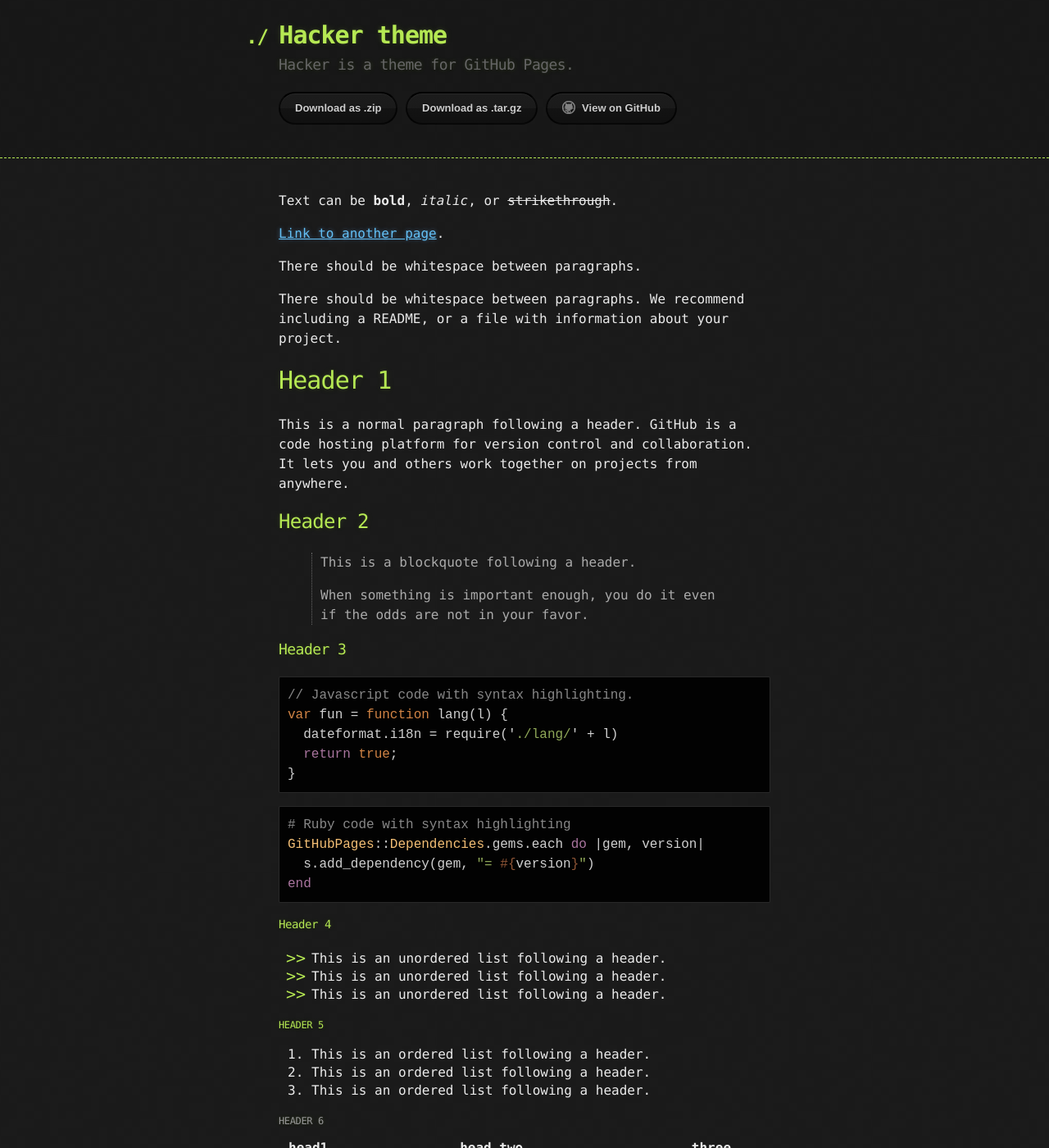
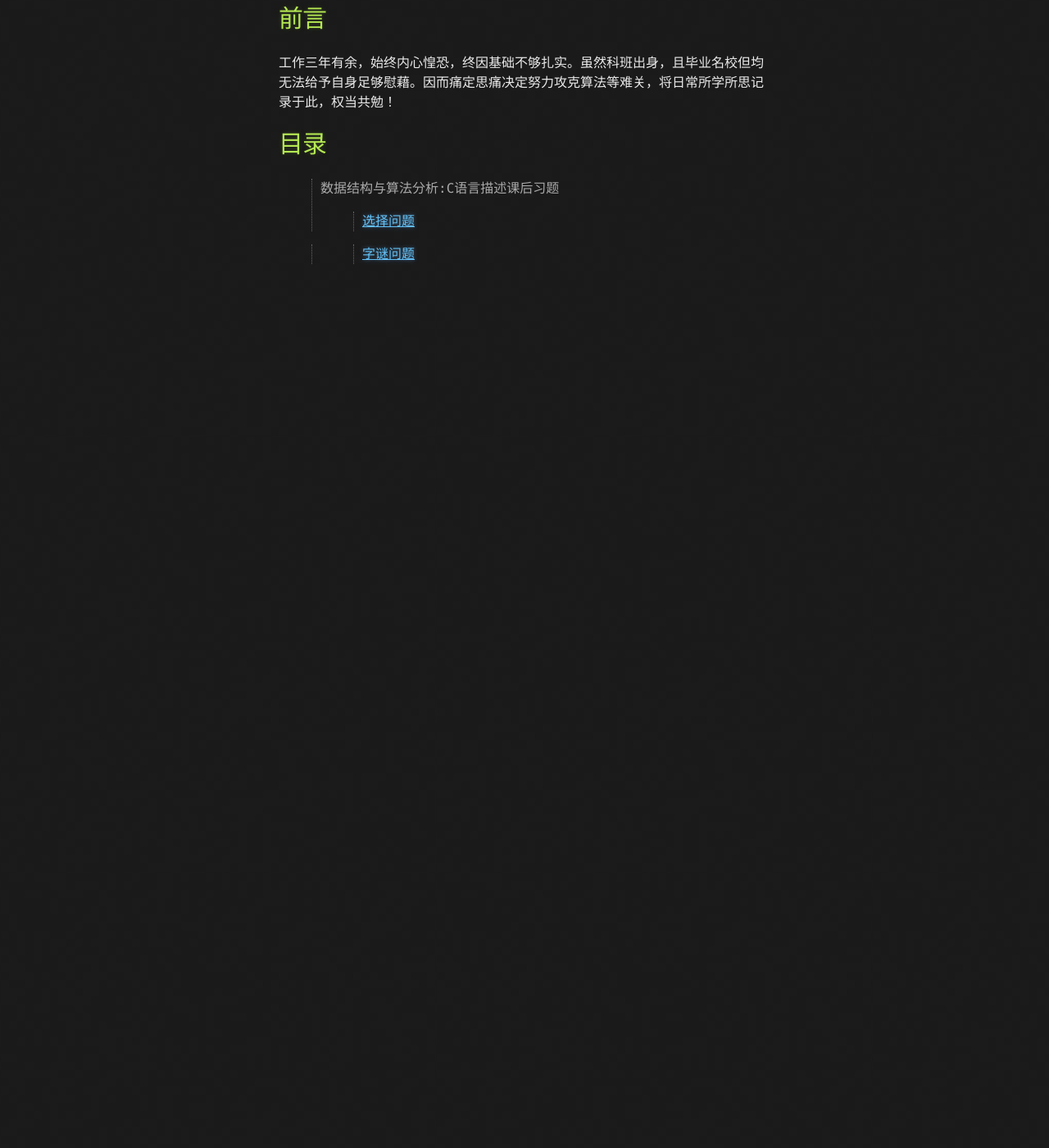
Before and after one commit to godly4/godly4.github.io, a Jekyll site: the page built from index.md, in a window 1280 px wide and 1400 px high. Shown: the whole window at 82% size. Built offline with Jekyll 4.4.1, drawn with Linux system fonts in a browser that asks for light colours; our own code applies the rules of GitHub Pages for plain Markdown files; some of the changed text lies outside the part shown.

Commit message:
add 前两个习题

````diff
--- a/_config.yml
+++ b/_config.yml
@@ -1,5 +1,5 @@
-title: Hacker theme
-description: Hacker is a theme for GitHub Pages.
+title: 学习日记
+description: 永不言弃
 show_downloads: true
 google_analytics:
 theme: jekyll-theme-hacker
--- a/_layouts/default.html
+++ b/_layouts/default.html
@@ -11,6 +11,7 @@
 
   <body>
 
+    <!--
     <header>
       <div class="container">
         <h1>{{ site.title | default: site.github.repository_name }}</h1>
@@ -25,6 +26,7 @@
         </section>
       </div>
     </header>
+    -->
 
     <div class="container">
       <section id="main_content">
--- a/index.md
+++ b/index.md
@@ -1,123 +1,11 @@
 ---
 layout: default
 ---
+# 前言
+工作三年有余，始终内心惶恐，终因基础不够扎实。虽然科班出身，且毕业名校但均无法给予自身足够慰藉。因而痛定思痛决定努力攻克算法等难关，将日常所学所思记录于此，权当共勉！
 
-Text can be **bold**, _italic_, or ~~strikethrough~~.
+# 目录
+> 数据结构与算法分析:C语言描述课后习题
+>> [选择问题](dataStructureAndAlgorithms/selectProblem)
 
-[Link to another page](another-page).
-
-There should be whitespace between paragraphs.
-
-There should be whitespace between paragraphs. We recommend including a README, or a file with information about your project.
-
-# [](#header-1)Header 1
-
-This is a normal paragraph following a header. GitHub is a code hosting platform for version control and collaboration. It lets you and others work together on projects from anywhere.
-
-## [](#header-2)Header 2
-
-> This is a blockquote following a header.
->
-> When something is important enough, you do it even if the odds are not in your favor.
-
-### [](#header-3)Header 3
-
-```js
-// Javascript code with syntax highlighting.
-var fun = function lang(l) {
-  dateformat.i18n = require('./lang/' + l)
-  return true;
-}
-```
-
-```ruby
-# Ruby code with syntax highlighting
-GitHubPages::Dependencies.gems.each do |gem, version|
-  s.add_dependency(gem, "= #{version}")
-end
-```
-
-#### [](#header-4)Header 4
-
-*   This is an unordered list following a header.
-*   This is an unordered list following a header.
-*   This is an unordered list following a header.
-
-##### [](#header-5)Header 5
-
-1.  This is an ordered list following a header.
-2.  This is an ordered list following a header.
-3.  This is an ordered list following a header.
-
-###### [](#header-6)Header 6
-
-| head1        | head two          | three |
-|:-------------|:------------------|:------|
-| ok           | good swedish fish | nice  |
-| out of stock | good and plenty   | nice  |
-| ok           | good `oreos`      | hmm   |
-| ok           | good `zoute` drop | yumm  |
-
-### There's a horizontal rule below this.
-
-* * *
-
-### Here is an unordered list:
-
-*   Item foo
-*   Item bar
-*   Item baz
-*   Item zip
-
-### And an ordered list:
-
-1.  Item one
-1.  Item two
-1.  Item three
-1.  Item four
-
-### And a nested list:
-
-- level 1 item
-  - level 2 item
-  - level 2 item
-    - level 3 item
-    - level 3 item
-- level 1 item
-  - level 2 item
-  - level 2 item
-  - level 2 item
-- level 1 item
-  - level 2 item
-  - level 2 item
-- level 1 item
-
-### Small image
-
-![](https://assets-cdn.github.com/images/icons/emoji/octocat.png)
-
-### Large image
-
-![](https://guides.github.com/activities/hello-world/branching.png)
-
-
-### Definition lists can be used with HTML syntax.
-
-<dl>
-<dt>Name</dt>
-<dd>Godzilla</dd>
-<dt>Born</dt>
-<dd>1952</dd>
-<dt>Birthplace</dt>
-<dd>Japan</dd>
-<dt>Color</dt>
-<dd>Green</dd>
-</dl>
-
-```
-Long, single-line code blocks should not wrap. They should horizontally scroll if they are too long. This line should be long enough to demonstrate this.
-```
-
-```
-The final element.
-```
+>> [字谜问题](dataStructureAndAlgorithms/wordProblem)
````
Also changed, not shown: dataStructureAndAlgorithms/selectProblem.md (added, +102 -0 lines), dataStructureAndAlgorithms/wordProblem.md (added, +104 -0 lines), index-bak.md (added, +123 -0 lines).
